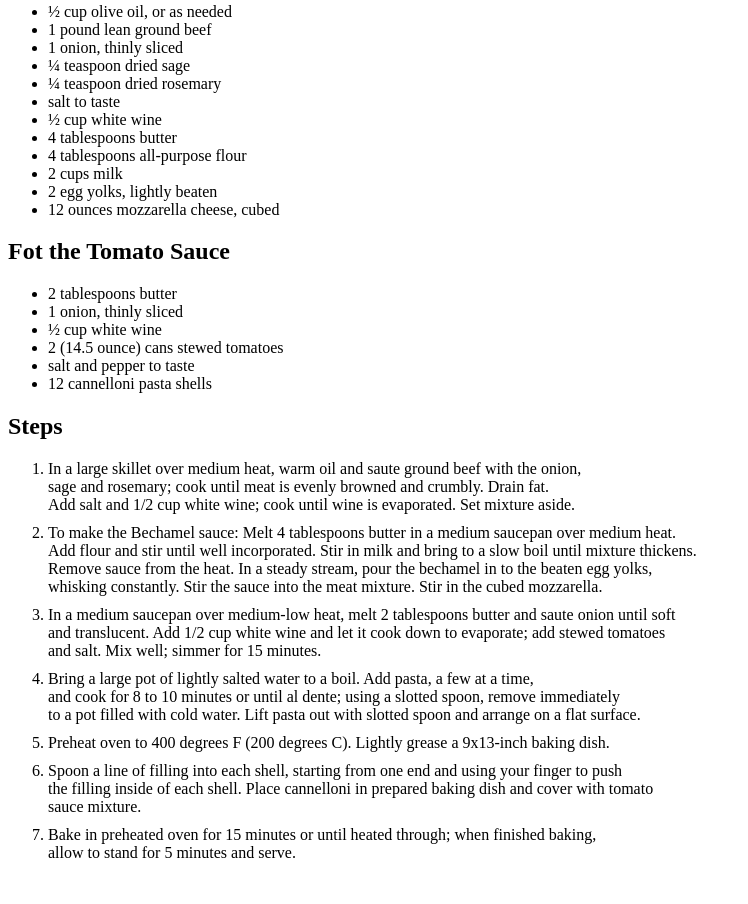
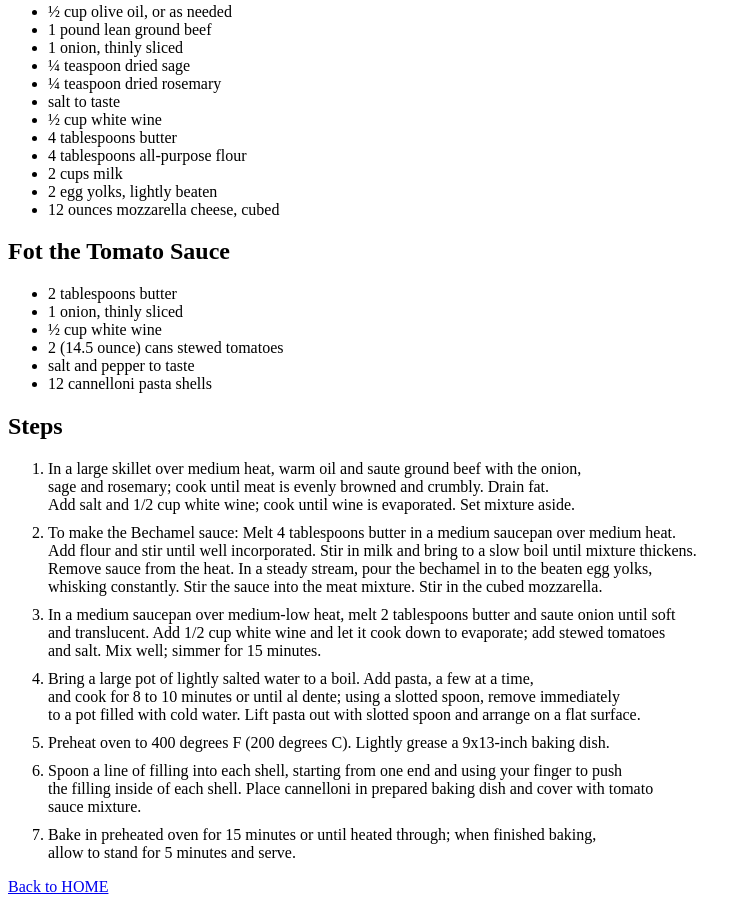
Before and after one commit to lionheart86/odin-recipes, a plain HTML site: page recipes/cannelloni.html in a window 1280 px wide. Shown: the part 569-1473 px from the top of the page, without its empty margins (0-748 px from the left). Before the commit the page ends 1447 px from the top, so only its background shows below. Drawn offline with Linux system fonts and the light colour scheme.

Commit message:
Add Back Button on First recipe

```diff
--- a/recipes/cannelloni.html
+++ b/recipes/cannelloni.html
@@ -68,5 +68,8 @@
                 allow to stand for 5 minutes and serve.</li>
 
         </ol>
+
+        <a href="../index.html">Back to HOME</a>
+
     </body>
 </html>
```
